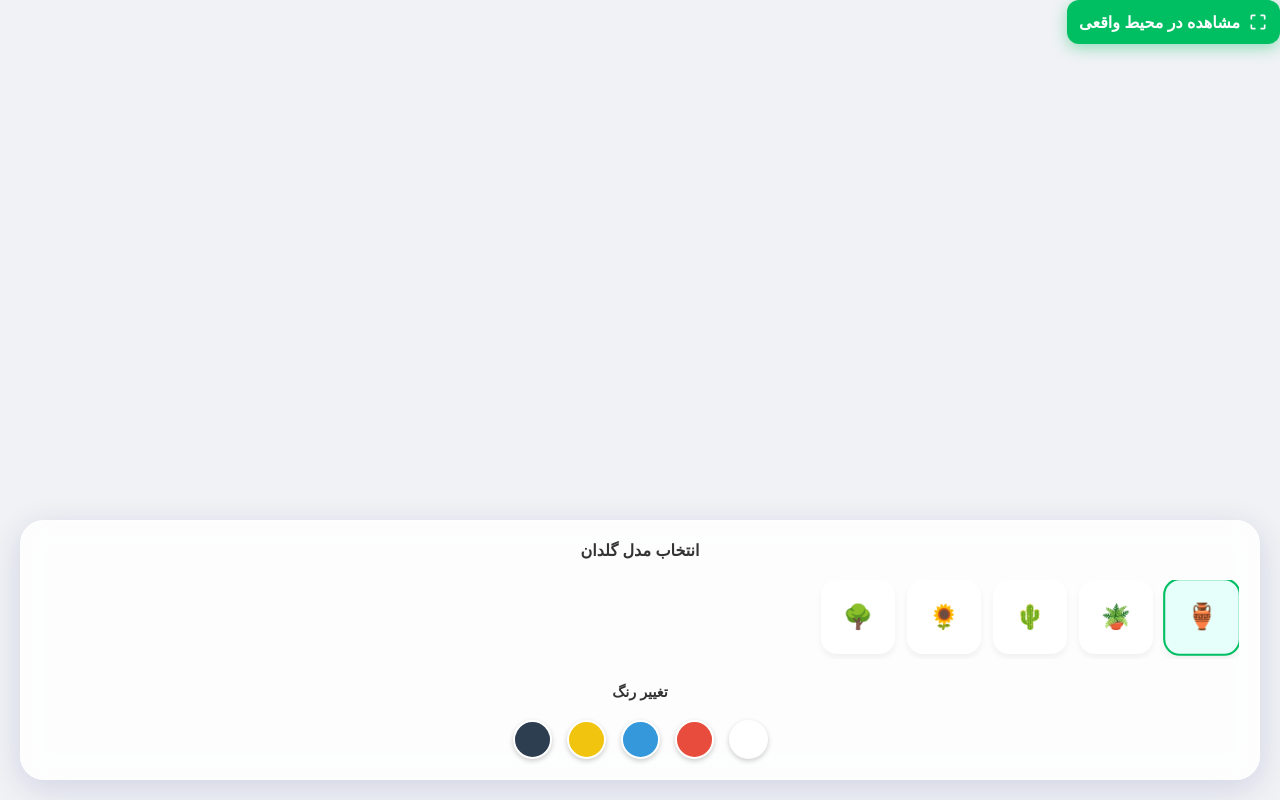
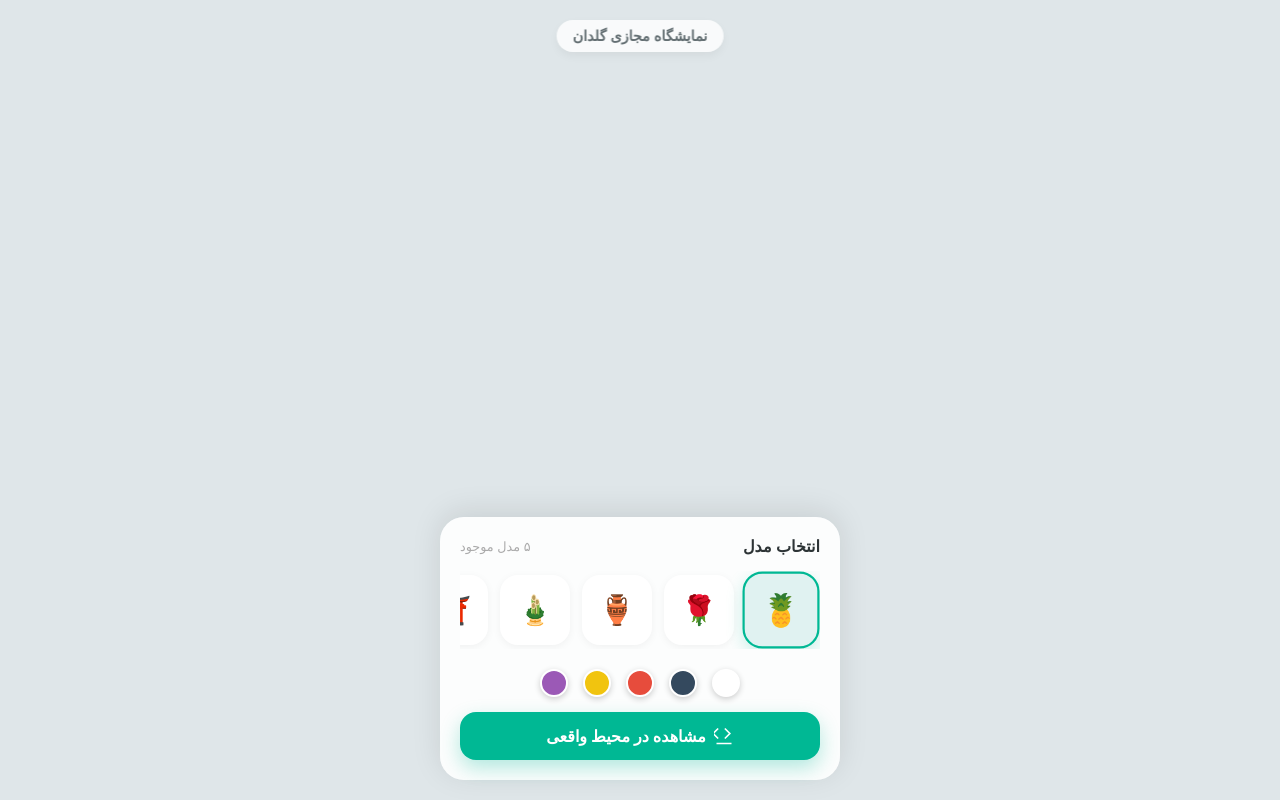
Before and after one commit to yassin-bera/my-ar-shop, a plain HTML site: page index.html in a window 1280 px wide. Drawn offline with Linux system fonts and the light colour scheme; some packages are replaced by stand-ins of ours; a script that the page names is missing; a small style sheet from the web is missing.

Commit message:
Add files via upload

```diff
--- a/index.html
+++ b/index.html
@@ -2,233 +2,284 @@
 <html lang="fa" dir="rtl">
 <head>
     <meta charset="UTF-8">
-    <meta name="viewport" content="width=device-width, initial-scale=1.0">
-    <title>گالری گلدان واقعیت افزوده</title>
+    <meta name="viewport" content="width=device-width, initial-scale=1.0, maximum-scale=1.0, user-scalable=no, viewport-fit=cover">
+    <title>AR Gallery</title>
+
     <link href="https://cdn.jsdelivr.net/gh/rastikerdar/vazirmatn@v33.003/Vazirmatn-font-face.css" rel="stylesheet" type="text/css" />
-
     <script type="module" src="https://ajax.googleapis.com/ajax/libs/model-viewer/3.3.0/model-viewer.min.js"></script>
 
     <style>
         :root {
-            --primary-color: #00bf63;
-            --glass-bg: rgba(255, 255, 255, 0.85);
-            --glass-border: rgba(255, 255, 255, 0.4);
-            --shadow: 0 8px 32px 0 rgba(31, 38, 135, 0.15);
+            --primary: #00b894;
+            --surface: rgba(255, 255, 255, 0.90);
+            --blur: blur(16px);
+            --text: #2d3436;
+        }
+
+        * {
+            box-sizing: border-box;
+            -webkit-tap-highlight-color: transparent;
+            user-select: none; /* جلوگیری از انتخاب متن */
         }
 
         body {
             margin: 0;
             padding: 0;
+            /* ارتفاع داینامیک برای حل مشکل سافاری و کروم موبایل */
+            height: 100dvh;
+            width: 100vw;
+            overflow: hidden; /* حذف اسکرول کل صفحه */
             font-family: 'Vazirmatn', sans-serif;
-            background-color: #f0f2f5;
-            height: 100vh;
-            overflow: hidden;
+            background-color: #dfe6e9;
+            position: fixed; /* قفل کردن صفحه */
         }
 
-        /* استایل نمایشگر سه بعدی */
+        /* کانتینر اصلی مدل */
+        .viewer-container {
+            width: 100%;
+            height: 100%;
+            position: absolute;
+            top: 0;
+            left: 0;
+            z-index: 1;
+        }
+
         model-viewer {
             width: 100%;
             height: 100%;
-            background: linear-gradient(135deg, #e0c3fc 0%, #8ec5fc 100%);
+            background: radial-gradient(circle at 50% 30%, #fff 0%, #b2bec3 100%);
             --poster-color: transparent;
         }
 
-        /* رابط کاربری شیشه‌ای (Glassmorphism) */
-        .ui-container {
+        /* دکمه شناور بالا */
+        .top-badge {
             position: absolute;
-            bottom: 20px;
-            left: 20px;
-            right: 20px;
-            background: var(--glass-bg);
-            backdrop-filter: blur(12px);
-            -webkit-backdrop-filter: blur(12px);
-            border-radius: 24px;
-            border: 1px solid var(--glass-border);
-            box-shadow: var(--shadow);
-            padding: 20px;
-            display: flex;
-            flex-direction: column;
-            gap: 15px;
-            animation: slideUp 0.5s ease-out;
+            top: 20px; /* فاصله از بالا برای بریدگی آیفون */
+            top: calc(20px + env(safe-area-inset-top));
+            left: 50%;
+            transform: translateX(-50%);
+            background: rgba(255,255,255,0.8);
+            backdrop-filter: blur(4px);
+            padding: 8px 16px;
+            border-radius: 20px;
+            font-size: 0.9rem;
+            color: #636e72;
+            z-index: 10;
+            font-weight: bold;
+            box-shadow: 0 4px 10px rgba(0,0,0,0.05);
+            pointer-events: none; /* تاچ رد شود */
         }
 
-        @keyframes slideUp {
-            from { transform: translateY(100px); opacity: 0; }
-            to { transform: translateY(0); opacity: 1; }
+        /* پنل کنترل پایین */
+        .control-panel {
+            position: absolute;
+            bottom: 0;
+            left: 0;
+            width: 100%;
+            z-index: 20;
+            background: var(--surface);
+            backdrop-filter: var(--blur);
+            -webkit-backdrop-filter: var(--blur);
+            padding: 20px;
+            padding-bottom: max(20px, env(safe-area-inset-bottom)); /* برای آیفون‌های جدید */
+            border-top-left-radius: 24px;
+            border-top-right-radius: 24px;
+            box-shadow: 0 -5px 30px rgba(0,0,0,0.1);
+            transition: transform 0.3s ease;
         }
 
-        .header {
-            text-align: center;
-            font-weight: bold;
-            color: #333;
-            margin-bottom: 5px;
+        /* مدیا کوئری برای تبلت و دسکتاپ (ریسپانسیو واقعی) */
+        @media (min-width: 768px) {
+            .control-panel {
+                width: 400px;
+                left: 50%;
+                bottom: 20px;
+                transform: translateX(-50%);
+                border-radius: 24px; /* گرد شدن کامل در دسکتاپ */
+            }
         }
 
-        /* لیست گلدان‌ها */
-        .pot-selector {
+        .header-row {
             display: flex;
-            overflow-x: auto;
-            gap: 12px;
-            padding-bottom: 5px;
-            scrollbar-width: none; /* مخفی کردن اسکرول بار */
+            justify-content: space-between;
+            align-items: center;
+            margin-bottom: 15px;
         }
 
-        .pot-selector::-webkit-scrollbar { display: none; }
+        h2 { margin: 0; font-size: 1rem; color: var(--text); }
 
-        .pot-btn {
-            min-width: 70px;
+        /* لیست گلدان‌ها */
+        .pot-list {
+            display: flex;
+            gap: 12px;
+            overflow-x: auto;
+            padding: 4px;
+            scrollbar-width: none;
+            /* اسکرول نرم */
+            -webkit-overflow-scrolling: touch;
+        }
+        .pot-list::-webkit-scrollbar { display: none; }
+
+        .pot-item {
+            flex: 0 0 auto;
+            width: 70px;
             height: 70px;
-            border-radius: 16px;
-            border: 2px solid transparent;
+            border-radius: 18px;
             background: #fff;
-            cursor: pointer;
-            transition: all 0.3s ease;
             display: flex;
             align-items: center;
             justify-content: center;
-            font-size: 24px;
-            box-shadow: 0 4px 6px rgba(0,0,0,0.05);
+            font-size: 1.8rem;
+            cursor: pointer;
+            border: 2px solid transparent;
+            transition: all 0.2s cubic-bezier(0.25, 0.46, 0.45, 0.94);
+            box-shadow: 0 2px 8px rgba(0,0,0,0.05);
         }
 
-        .pot-btn.active {
-            border-color: var(--primary-color);
-            transform: scale(1.05);
-            background: #e6fffa;
+        .pot-item.active {
+            border-color: var(--primary);
+            background: #e0f2f1;
+            transform: scale(1.1);
+            box-shadow: 0 5px 15px rgba(0, 184, 148, 0.2);
         }
 
         /* انتخاب رنگ */
-        .color-selector {
+        .color-picker {
             display: flex;
             justify-content: center;
             gap: 15px;
+            margin-top: 20px;
         }
-
-        .color-btn {
-            width: 35px;
-            height: 35px;
+        .color-dot {
+            width: 28px;
+            height: 28px;
             border-radius: 50%;
             border: 2px solid #fff;
+            box-shadow: 0 2px 6px rgba(0,0,0,0.2);
             cursor: pointer;
-            box-shadow: 0 2px 5px rgba(0,0,0,0.2);
             transition: transform 0.2s;
         }
+        .color-dot:active { transform: scale(0.8); }
 
-        .color-btn:active { transform: scale(0.9); }
-
-        /* دکمه واقعیت افزوده */
-        .ar-button {
-            background-color: var(--primary-color);
+        /* دکمه اختصاصی AR */
+        .ar-btn {
+            width: 100%;
+            margin-top: 15px;
+            padding: 14px;
+            background: var(--primary);
             color: white;
             border: none;
-            border-radius: 12px;
-            padding: 12px;
-            font-family: 'Vazirmatn', sans-serif;
+            border-radius: 16px;
+            font-family: 'Vazirmatn';
             font-weight: bold;
-            font-size: 16px;
-            cursor: pointer;
+            font-size: 1rem;
             display: flex;
             align-items: center;
             justify-content: center;
             gap: 8px;
-            box-shadow: 0 4px 15px rgba(0, 191, 99, 0.4);
+            box-shadow: 0 8px 20px rgba(0, 184, 148, 0.3);
+            cursor: pointer;
         }
+        .ar-btn:active { transform: scale(0.98); }
 
-        /* آیکون AR */
-        .ar-icon { width: 20px; height: 20px; fill: white; }
-
-        /* مخفی کردن دکمه پیش‌فرض گوگل */
-        .slot-ar-button { display: none; }
+        /* مخفی کردن دکمه پیش‌فرض */
+        button[slot="ar-button"] { display: none; }
 
     </style>
 </head>
 <body>
 
+    <div class="top-badge">نمایشگاه مجازی گلدان</div>
+
+    <div class="viewer-container">
         <model-viewer
             id="viewer"
-        src="https://modelviewer.dev/shared-assets/models/Astronaut.glb"
-        ios-src="https://modelviewer.dev/shared-assets/models/Astronaut.usdz"
-        alt="گلدان سه بعدی"
+            src="./pot1.glb"
             ar
             ar-modes="scene-viewer webxr quick-look"
             camera-controls
             shadow-intensity="1"
+            shadow-softness="0.8"
+            exposure="1"
+            min-camera-orbit="auto auto 5%"
+            max-camera-orbit="auto auto 100%"
+            interaction-prompt="none"
             auto-rotate>
 
-        <button slot="ar-button" class="ar-button">
-            <svg class="ar-icon" viewBox="0 0 24 24"><path d="M5 3C3.9 3 3 3.9 3 5V9H5V5H9V3H5M5 15V19H9V21H5C3.9 21 3 20.1 3 19V15H5M19 3H15V5H19V9H21V5C21 3.9 20.1 3 19 3M19 21H15V19H19V15H21V19C21 20.1 20.1 21 19 21Z"/></svg>
+            <button slot="ar-button" id="ar-trigger">AR</button>
+
+        </model-viewer>
+    </div>
+
+    <div class="control-panel">
+        <div class="header-row">
+            <h2>انتخاب مدل</h2>
+            <span style="font-size: 0.8rem; color: #aaa;">۵ مدل موجود</span>
+        </div>
+
+        <div class="pot-list" id="potList">
+            </div>
+
+        <div class="color-picker">
+            <div class="color-dot" style="background: #ffffff" onclick="changeColor('#ffffff')"></div>
+            <div class="color-dot" style="background: #34495e" onclick="changeColor('#34495e')"></div>
+            <div class="color-dot" style="background: #e74c3c" onclick="changeColor('#e74c3c')"></div>
+            <div class="color-dot" style="background: #f1c40f" onclick="changeColor('#f1c40f')"></div>
+            <div class="color-dot" style="background: #9b59b6" onclick="changeColor('#9b59b6')"></div>
+        </div>
+
+        <button class="ar-btn" onclick="document.getElementById('ar-trigger').click()">
+            <svg width="20" height="20" viewBox="0 0 24 24" fill="none" stroke="currentColor" stroke-width="2">
+                <path d="M13 3l6 6-6 6M5 3l-6 6 6 6M3 21h18"/>
+            </svg>
             مشاهده در محیط واقعی
         </button>
-
-    </model-viewer>
-
-    <div class="ui-container">
-        <div class="header">انتخاب مدل گلدان</div>
-
-        <div class="pot-selector" id="potList">
-            </div>
-
-        <div class="header" style="margin-top: 10px; font-size: 0.9em;">تغییر رنگ</div>
-
-        <div class="color-selector">
-            <div class="color-btn" style="background: #ffffff;" onclick="changeColor('#ffffff')"></div>
-            <div class="color-btn" style="background: #e74c3c;" onclick="changeColor('#e74c3c')"></div>
-            <div class="color-btn" style="background: #3498db;" onclick="changeColor('#3498db')"></div>
-            <div class="color-btn" style="background: #f1c40f;" onclick="changeColor('#f1c40f')"></div>
-            <div class="color-btn" style="background: #2c3e50;" onclick="changeColor('#2c3e50')"></div>
-        </div>
     </div>
 
     <script>
-        const viewer = document.querySelector('#viewer');
-        const potList = document.querySelector('#potList');
+        const viewer = document.getElementById('viewer');
+        const potList = document.getElementById('potList');
 
-        // تعریف ۵ مدل گلدان (لینک فایل‌های خود را اینجا قرار دهید)
-        // من از لینک‌های تستی استفاده کردم. شما باید آدرس فایل‌های خودتان را جایگزین کنید.
-       // تعریف ۵ مدل گلدان با آدرس فایل‌های دانلود شده شما
         const pots = [
-       { name: "گلدان ۱", src: "./pot1.glb", icon: "🏺" },
-       { name: "گلدان ۲", src: "./pot2.glb", icon: "🪴" },
-       { name: "گلدان ۳", src: "./pot3.glb", icon: "🌵" },
-       { name: "گلدان ۴", src: "./pot4.glb", icon: "🌻" },
-       { name: "گلدان ۵", src: "./pot5.glb", icon: "🌳" }
+            { name: "۱", src: "./pot1.glb", icon: "🍍" },
+            { name: "۲", src: "./pot2.glb", icon: "🌹" },
+            { name: "۳", src: "./pot3.glb", icon: "🏺" },
+            { name: "۴", src: "./pot4.glb", icon: "🎍" },
+            { name: "۵", src: "./pot5.glb", icon: "⛩️" }
         ];
 
-        // ساخت دکمه‌ها به صورت خودکار
+        // ساخت لیست
         pots.forEach((pot, index) => {
             const btn = document.createElement('div');
-            btn.className = `pot-btn ${index === 0 ? 'active' : ''}`;
-            btn.innerHTML = pot.icon; // اینجا می‌توانید عکس گلدان را هم بگذارید
-            btn.onclick = () => loadModel(index, btn);
+            btn.className = `pot-item ${index === 0 ? 'active' : ''}`;
+            btn.innerHTML = pot.icon;
+
+            btn.onclick = () => {
+                // لود مدل
+                viewer.src = pot.src;
+
+                // هندل کردن کلاس اکتیو
+                document.querySelectorAll('.pot-item').forEach(i => i.classList.remove('active'));
+                btn.classList.add('active');
+            };
             potList.appendChild(btn);
         });
 
-        // تابع تغییر مدل
-        function loadModel(index, btnElement) {
-            // تغییر سورس مدل
-            viewer.src = pots[index].src;
-
-            // آپدیت کردن استایل دکمه‌ها
-            document.querySelectorAll('.pot-btn').forEach(b => b.classList.remove('active'));
-            btnElement.classList.add('active');
-        }
-
-        // تابع تغییر رنگ (روی متریال اصلی مدل تاثیر می‌گذارد)
-        function changeColor(color) {
+        // تغییر رنگ
+        function changeColor(hex) {
             if (!viewer.model) return;
-
-            const materials = viewer.model.materials;
-            if (materials && materials.length > 0) {
-                // رنگ را روی اولین متریال مدل اعمال می‌کند
-                materials[0].pbrMetallicRoughness.setBaseColorFactor(hexToRgb(color));
+            // تلاش برای تغییر رنگ اولین متریال
+            const mat = viewer.model.materials[0];
+            if(mat) {
+                mat.pbrMetallicRoughness.setBaseColorFactor(hexToRgb(hex));
             }
         }
 
-        // تبدیل رنگ HEX به فرمت قابل فهم برای مدل سه بعدی
         function hexToRgb(hex) {
             const r = parseInt(hex.slice(1, 3), 16) / 255;
             const g = parseInt(hex.slice(3, 5), 16) / 255;
             const b = parseInt(hex.slice(5, 7), 16) / 255;
-            return [r, g, b, 1]; // آلفا (شفافیت) ۱ است
+            return [r, g, b, 1];
         }
     </script>
 </body>
```
Lines whose indentation alone changed are shown as unchanged.
